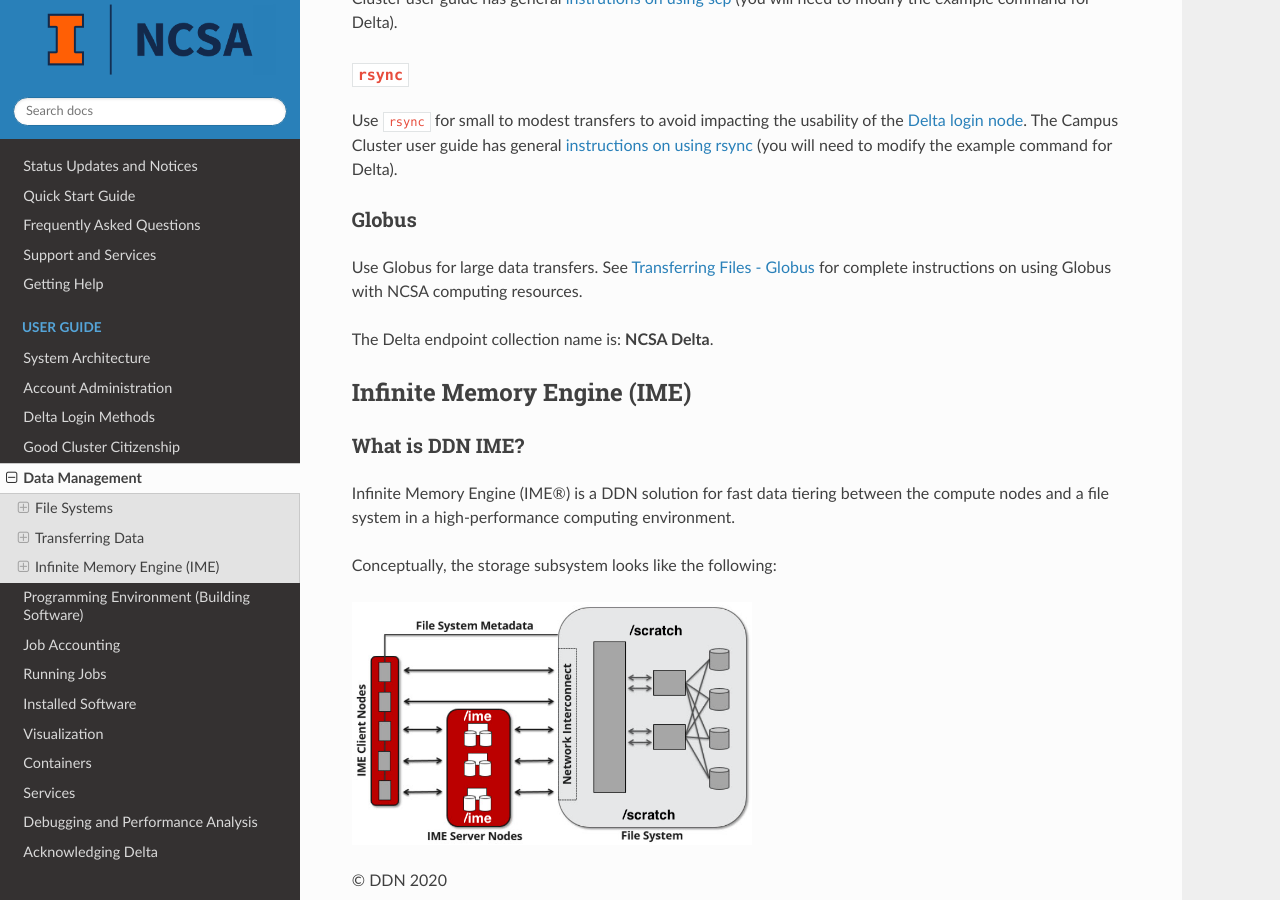
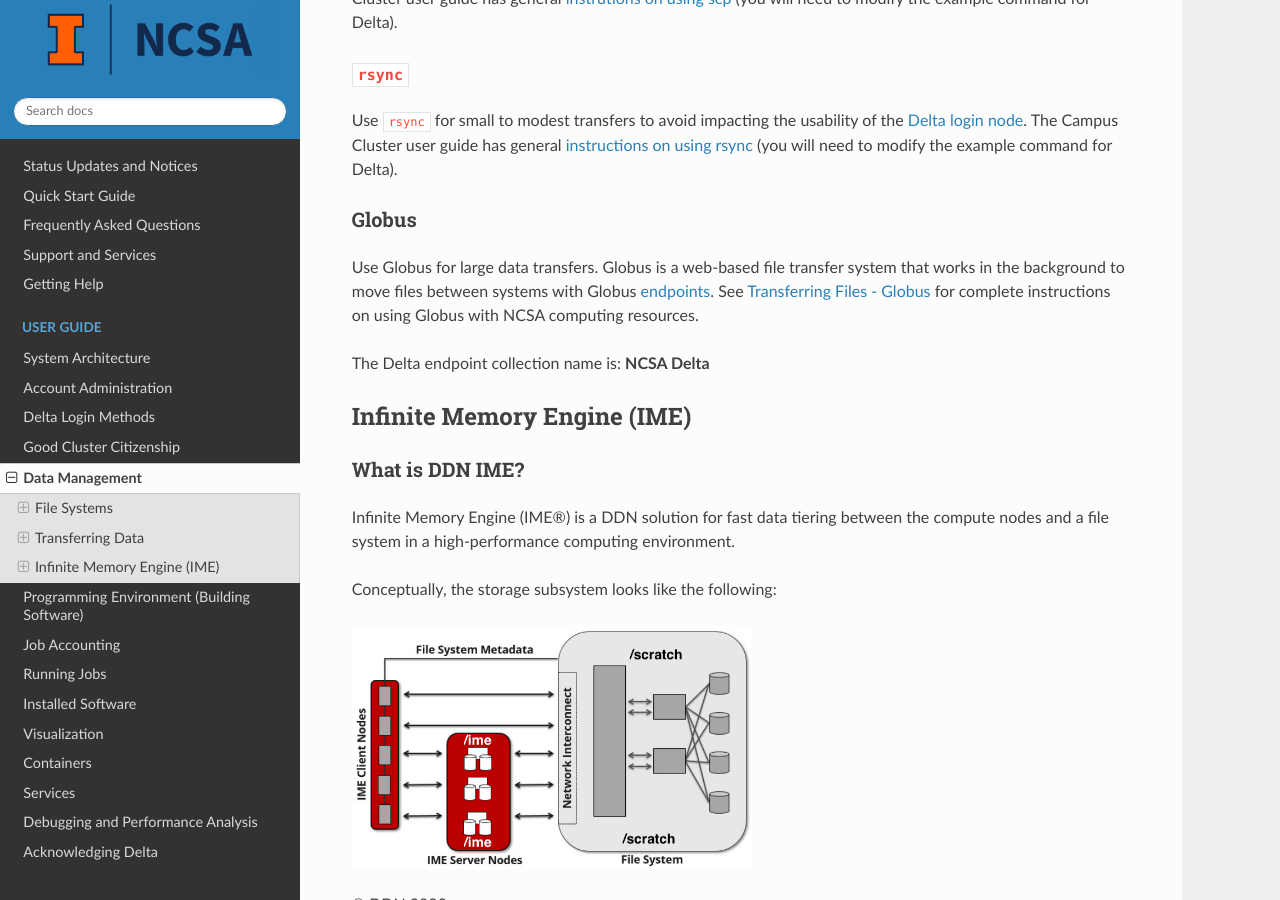
Before and after one commit to ncsa/Delta_doc, a Sphinx documentation site: the page built from docs/source/user_guide/data_mgmt.rst, in a window 1280 px wide and 900 px high, scrolled down 1426 px. Built offline with Sphinx 7.4.7 and the Read the Docs theme 2.0.0, drawn with Linux system fonts in a browser that asks for light colours.

Commit message:
Update data_mgmt.rst editorial

```diff
--- a/docs/source/user_guide/data_mgmt.rst
+++ b/docs/source/user_guide/data_mgmt.rst
@@ -64,12 +64,14 @@ Use ``scp`` for small to modest transfers to avoid impacting the usability of th
 
 Use ``rsync`` for small to modest transfers to avoid impacting the usability of the :ref:`Delta login node <direct_access>`. The Campus Cluster user guide has general `instructions on using rsync <https://docs.ncsa.illinois.edu/systems/icc/en/latest/user_guide/storage_data.html#cli-transfer-method-rsync>`_ (you will need to modify the example command for Delta).
 
+.. _transfer-globus:
+
 Globus
 ~~~~~~~~~
 
-Use Globus for large data transfers. See `Transferring Files - Globus <https://docs.ncsa.illinois.edu/en/latest/common/transfer.html#globus>`_ for complete instructions on using Globus with NCSA computing resources.
+Use Globus for large data transfers. Globus is a web-based file transfer system that works in the background to move files between systems with Globus `endpoints <https://docs.globus.org/faq/globus-connect-endpoints/#what_is_an_endpoint>`_. See `Transferring Files - Globus <https://docs.ncsa.illinois.edu/en/proposed_changes/common/transfer.html#globus>`_ for complete instructions on using Globus with NCSA computing resources.
 
-The Delta endpoint collection name is: **NCSA Delta**.
+The Delta endpoint collection name is: **NCSA Delta**
 
 Infinite Memory Engine (IME)
 -----------------------------------
```
